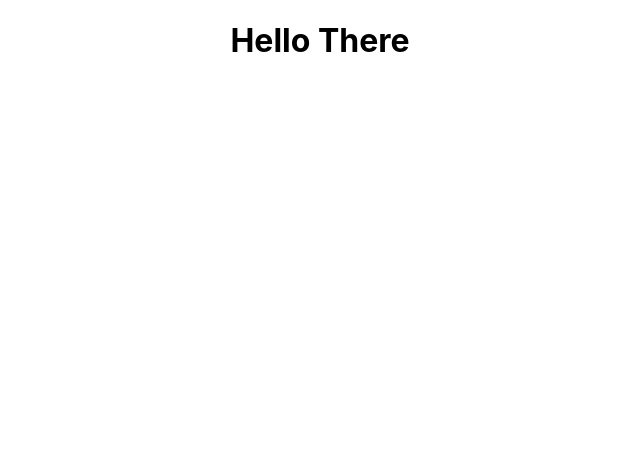
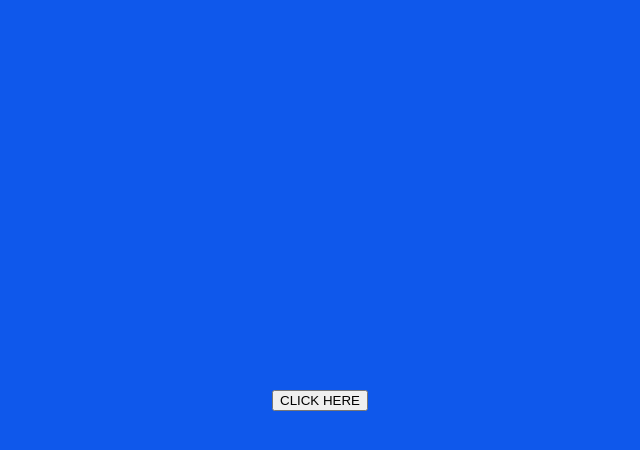
Before and after one commit to TechFrance2/clickerticker, a React (Create React App) app: page / in a window 1280 px wide. Shown: the top 450 px of the page, without its empty margins (320-960 px from the left). Built offline with nearby package versions, Linux system fonts and the light colour scheme.

Commit message:
Add button & style

```diff
--- a/src/App.css
+++ b/src/App.css
@@ -1,38 +1,17 @@
 .App {
   text-align: center;
+  font-size: large;
+  background-color: #0f58eb;
+  min-height: 100vh;
+  display: flex;
+  flex-direction: column;
+  align-items: center;
+  justify-content: center;
+  font-size: calc(20px + 2vmin);
+  color: white;
 }
 
 .App-logo {
   height: 40vmin;
   pointer-events: none;
 }
-
-@media (prefers-reduced-motion: no-preference) {
-  .App-logo {
-    animation: App-logo-spin infinite 20s linear;
-  }
-}
-
-.App-header {
-  background-color: #282c34;
-  min-height: 100vh;
-  display: flex;
-  flex-direction: column;
-  align-items: center;
-  justify-content: center;
-  font-size: calc(10px + 2vmin);
-  color: white;
-}
-
-.App-link {
-  color: #61dafb;
-}
-
-@keyframes App-logo-spin {
-  from {
-    transform: rotate(0deg);
-  }
-  to {
-    transform: rotate(360deg);
-  }
-}
--- a/src/App.js
+++ b/src/App.js
@@ -3,7 +3,7 @@
 function App() {
   return (
     <div className="App">
-      <h1>Hello There</h1>
+      <button>CLICK HERE</button>
     </div>
   );
 }
```
